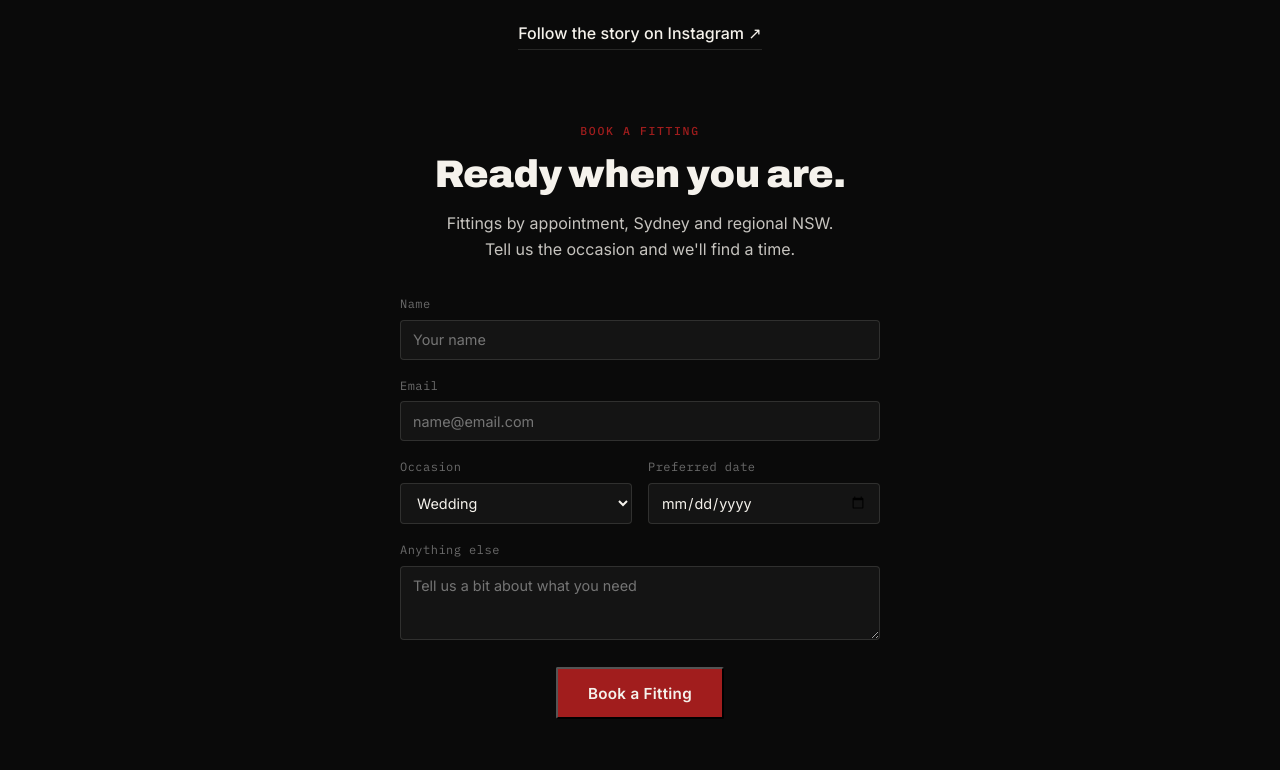
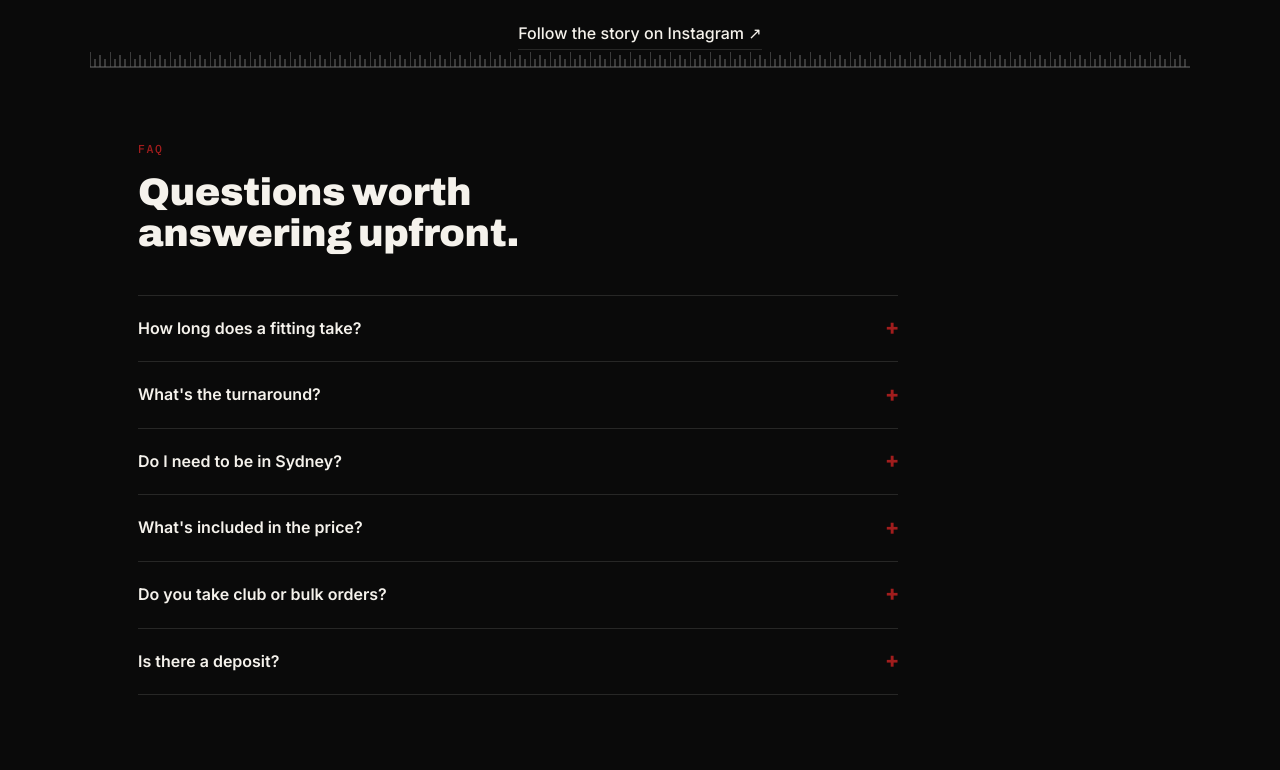
Before and after one commit to sam89303/thetongantailor, a website built with Vite: page index.html in a window 1280 px wide. Shown: the part 3916-4686 px from the top of the page. Built offline with nearby package versions, Linux system fonts and the light colour scheme.

Commit message:
Add FAQ section (accordion) between Story and Book Now

```diff
--- a/css/style.css
+++ b/css/style.css
@@ -408,6 +408,49 @@ h1, h2, h3, p, blockquote, figure { margin: 0; }
   margin: 0 auto;
 }
 
+/* FAQ */
+.faq-list {
+  margin-top: 2.5rem;
+  max-width: 760px;
+  border-top: 1px solid var(--border-hairline);
+}
+.faq-item {
+  border-bottom: 1px solid var(--border-hairline);
+}
+.faq-item summary {
+  list-style: none;
+  cursor: pointer;
+  display: flex;
+  align-items: center;
+  justify-content: space-between;
+  gap: 1.5rem;
+  padding: 1.25rem 0;
+  font-family: var(--font-body);
+  font-weight: 600;
+  font-size: 1rem;
+  color: var(--text);
+}
+.faq-item summary::-webkit-details-marker { display: none; }
+.faq-item summary::after {
+  content: "+";
+  font-family: var(--font-mono);
+  font-size: 1.3rem;
+  line-height: 1;
+  color: var(--accent);
+  flex-shrink: 0;
+  display: inline-block;
+  transition: transform 0.25s var(--ease);
+}
+.faq-item[open] summary::after { transform: rotate(45deg); }
+.faq-item p {
+  margin: 0;
+  padding: 0 2.5rem 1.5rem 0;
+  color: var(--text);
+  opacity: 0.8;
+  font-size: 0.95rem;
+  max-width: 65ch;
+}
+
 /* Book */
 .section-book { text-align: center; }
 .section-book .btn { margin-top: 0.5rem; }
--- a/index.html
+++ b/index.html
@@ -127,6 +127,43 @@
     <a href="https://instagram.com/thetongantailor" class="link-arrow story-follow" target="_blank" rel="noopener">Follow the story on Instagram ↗</a>
   </section>
 
+  <div class="tape-rule" role="presentation"></div>
+
+  <!-- FAQ -->
+  <section class="section section-faq" id="faq">
+    <div class="section-inner reveal">
+      <p class="eyebrow">FAQ</p>
+      <h2 class="display-md">Questions worth answering upfront.</h2>
+
+      <div class="faq-list">
+        <details class="faq-item">
+          <summary>How long does a fitting take?</summary>
+          <p>Roughly 30–40 minutes for measurements and fabric selection. No rush, no pressure — we'll take the time to get it right.</p>
+        </details>
+        <details class="faq-item">
+          <summary>What's the turnaround?</summary>
+          <p>21 days from your fitting to a finished suit, ready for collection or delivery.</p>
+        </details>
+        <details class="faq-item">
+          <summary>Do I need to be in Sydney?</summary>
+          <p>Fittings are based in Sydney and regional NSW by appointment. If you're further out, get in touch — we can work out a fitting day that suits.</p>
+        </details>
+        <details class="faq-item">
+          <summary>What's included in the price?</summary>
+          <p>"From $695" covers a base bespoke suit. Final price depends on fabric choice, occasion (wedding/event tailoring can involve premium cloth), and any rush turnaround. We'll walk you through this before anything's confirmed.</p>
+        </details>
+        <details class="faq-item">
+          <summary>Do you take club or bulk orders?</summary>
+          <p>Yes — for clubs, teams, or corporate groups, we run bulk fittings on-site. Get in touch and we'll organize a time that works for the whole group.</p>
+        </details>
+        <details class="faq-item">
+          <summary>Is there a deposit?</summary>
+          <p>Yes, a 50% deposit is required to begin your order, with the balance due on collection.</p>
+        </details>
+      </div>
+    </div>
+  </section>
+
   <!-- BOOK NOW -->
   <section class="section section-book" id="book">
     <div class="section-inner reveal centered">
```
